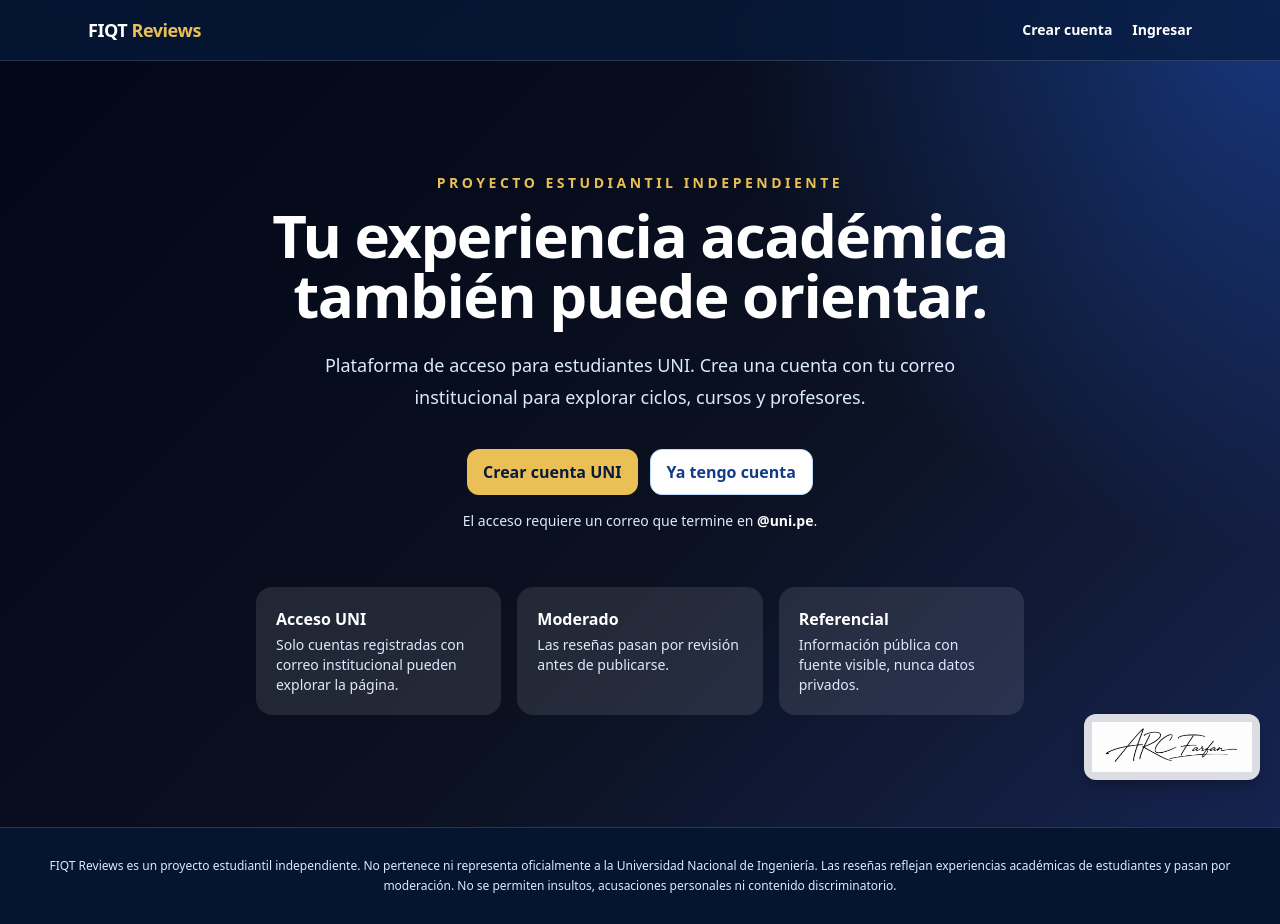
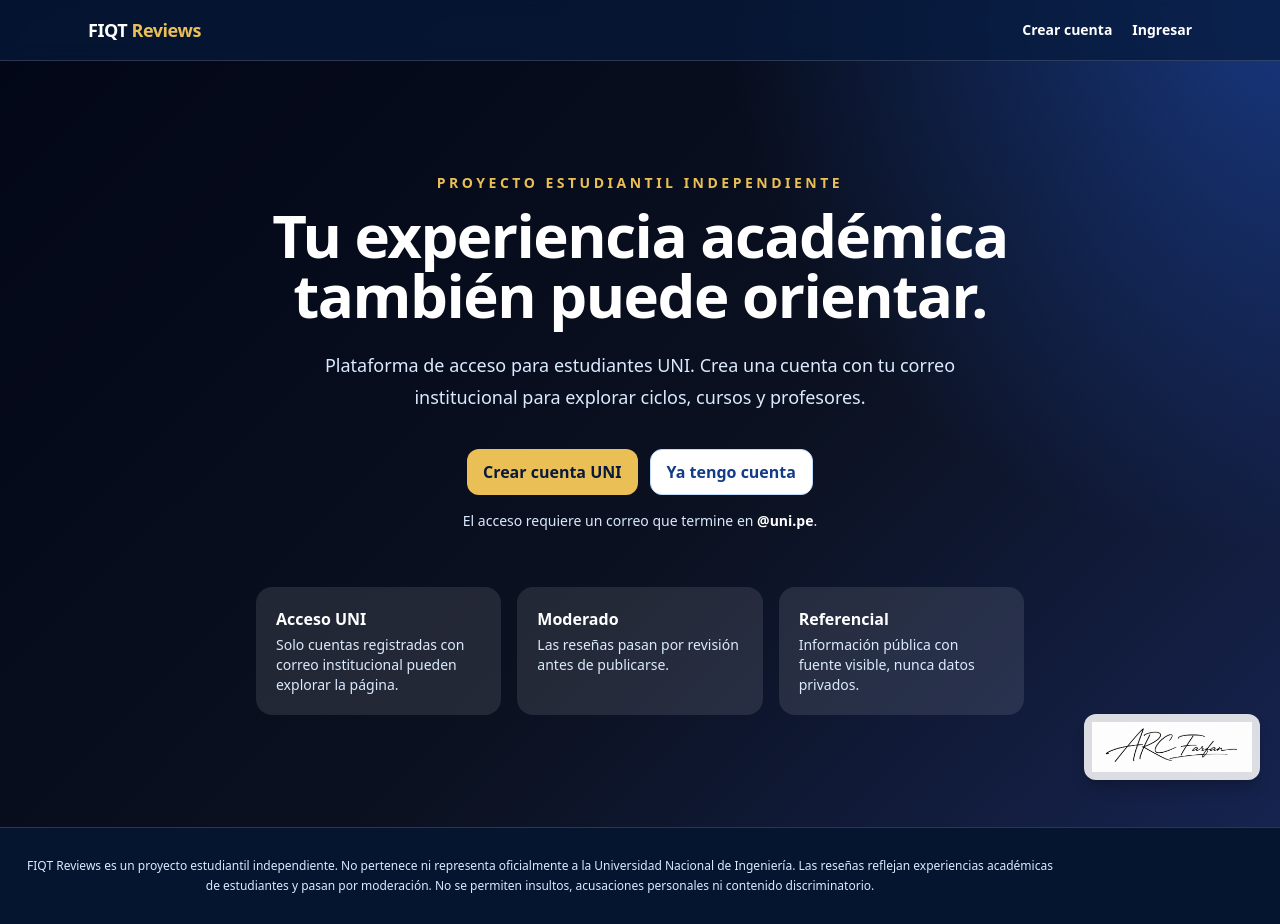
Before and after one commit to alvarocacedaf-dev/fiqt-reviews, a Next.js app: page / in a window 1280 px wide. Built offline with nearby package versions, Linux system fonts and the light colour scheme; no server answers.

Commit message:
Ajustar footer para no superponer firma

```diff
--- a/components/Footer.tsx
+++ b/components/Footer.tsx
@@ -1 +1,9 @@
-export function Footer() { return <footer className="border-t border-white/15 bg-[#051530] px-6 py-7 text-center text-xs leading-5 text-blue-100">FIQT Reviews es un proyecto estudiantil independiente. No pertenece ni representa oficialmente a la Universidad Nacional de Ingeniería. Las reseñas reflejan experiencias académicas de estudiantes y pasan por moderación. No se permiten insultos, acusaciones personales ni contenido discriminatorio.</footer> }
+export function Footer() {
+  return (
+    <footer className="border-t border-white/15 bg-[#051530] px-6 py-7 pr-36 text-left text-xs leading-5 text-blue-100 sm:pr-56 md:text-center">
+      FIQT Reviews es un proyecto estudiantil independiente. No pertenece ni representa oficialmente a la
+      Universidad Nacional de Ingeniería. Las reseñas reflejan experiencias académicas de estudiantes y pasan por
+      moderación. No se permiten insultos, acusaciones personales ni contenido discriminatorio.
+    </footer>
+  );
+}
```
